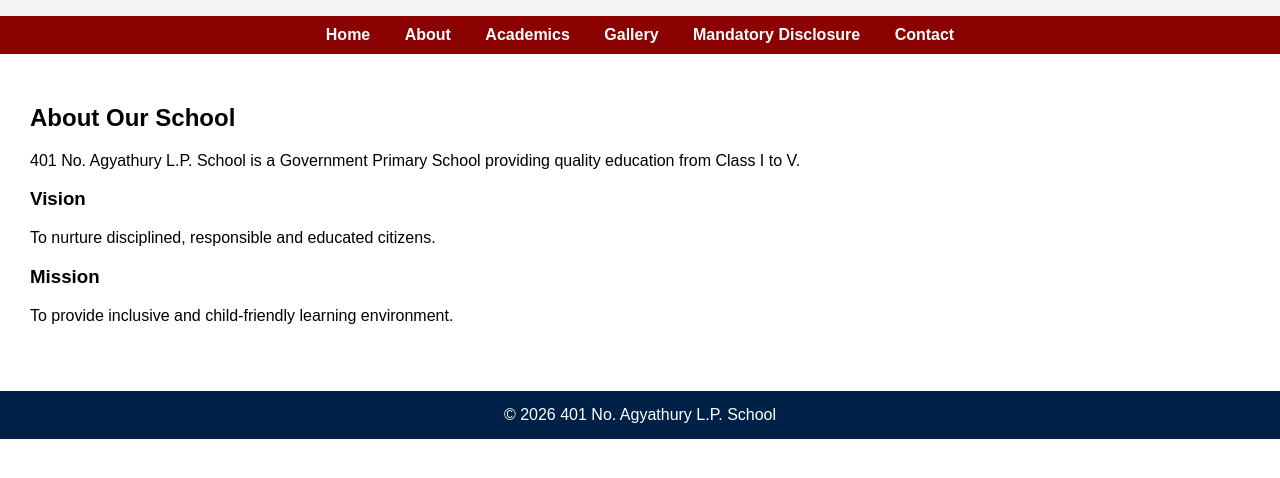
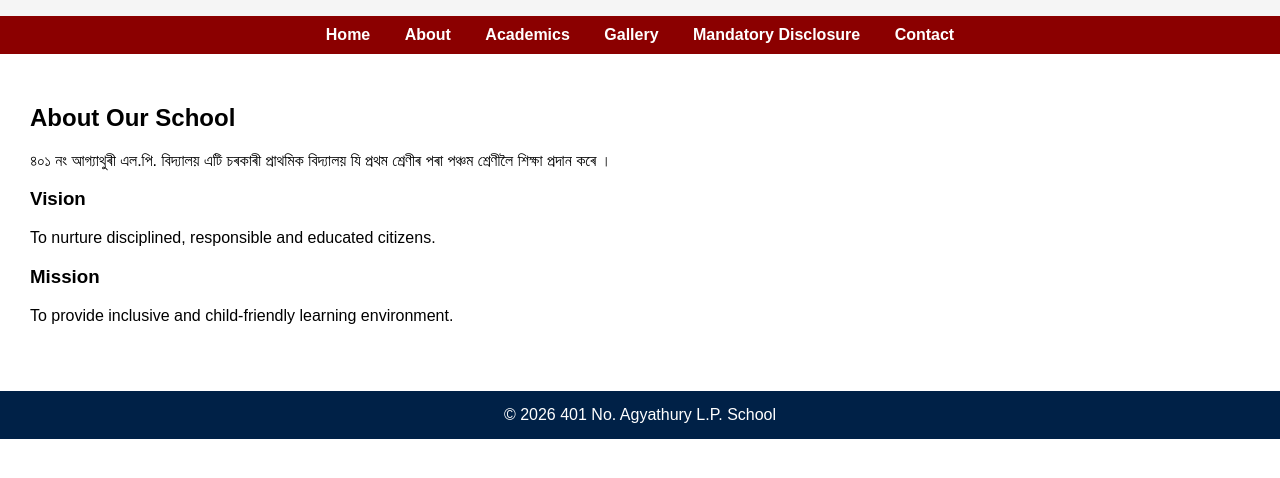
Before and after one commit to bidyarambaishya/401agyathurylps.com, a plain HTML site: page about.html in a window 1280 px wide. Shown: the part 94-572 px from the top of the page. Drawn offline with Linux system fonts and the light colour scheme.

Commit message:
Translate school description to Assamese
Signed-off-by: bidyarambaishya <bidyarambaishya@gmail.com>

```diff
--- a/about.html
+++ b/about.html
@@ -23,8 +23,7 @@
 <div class="content">
 <h2>About Our School</h2>
 <p>
-401 No. Agyathury L.P. School is a Government Primary School
-providing quality education from Class I to V.
+৪০১ নং আগ্যাথুৰী এল.পি. বিদ্যালয় এটি চৰকাৰী প্ৰাথমিক বিদ্যালয় যি প্ৰথম শ্ৰেণীৰ পৰা পঞ্চম শ্ৰেণীলৈ শিক্ষা প্ৰদান কৰে ।
 </p>
 
 <h3>Vision</h3>
```
